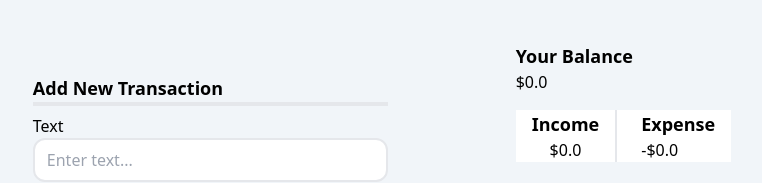
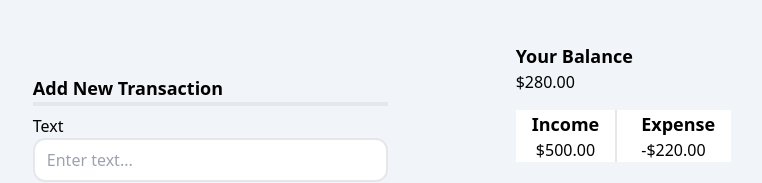
Before and after one commit to bisre1921/React-Expense-Tracker, a React (Vite) app: page / in a window 1280 px wide. Shown: the part 212-395 px from the top of the page, without its empty margins (258-1020 px from the left). Built offline with nearby package versions, Linux system fonts and the light colour scheme.

Commit message:
Refactor balance , income and ecpense using state transactions

```diff
--- a/src/Components/Balance.jsx
+++ b/src/Components/Balance.jsx
@@ -1,8 +1,14 @@
+import React , {useContext} from "react";
+import {GlobalContext} from "../Context/GlobalState";
+
 const Balance = () => {
+  const {transactions} = useContext(GlobalContext);
+  const amounts = transactions.map(transaction => transaction.amount);
+  const total = amounts.reduce((acc , item) => (acc += item) , 0).toFixed(2);
   return (
     <div className="flex flex-col ">
         <h3 className="text-lg font-semibold">Your Balance</h3>
-        <h1>$0.0</h1>
+        <h1>${total}</h1>
     </div>
   )
 }
--- a/src/Components/IncomeAndExpense.jsx
+++ b/src/Components/IncomeAndExpense.jsx
@@ -1,13 +1,20 @@
+import React , {useContext} from "react";
+import {GlobalContext} from "../Context/GlobalState";
+
 const IncomeAndExpense = () => {
+  const {transactions} = useContext(GlobalContext);
+  const amounts = transactions.map(transaction => transaction.amount);
+  const income = amounts.filter(item => item > 0).reduce((acc , item) => (acc += item) , 0).toFixed(2);
+  const expense = (amounts.filter(item => item < 0).reduce((acc , item) => (acc += item) , 0) * -1).toFixed(2);
   return (
     <div className="flex gap-6 bg-white px-4 my-4">
         <div className="flex flex-col text-center pr-4 border-r-2">
             <h4 className="text-lg font-semibold">Income</h4>
-            <p>$0.0</p>
+            <p>${income}</p>
         </div>
         <div>
             <h4 className="text-lg font-semibold">Expense</h4>
-            <p>-$0.0</p>
+            <p>-${expense}</p>
         </div>
     </div>
   )
--- a/src/Components/Transactions.jsx
+++ b/src/Components/Transactions.jsx
@@ -1,7 +1,9 @@
-import React, { useState } from 'react';
+//import React, { useState , useContext } from 'react';
 import { MdDelete } from "react-icons/md";
 
 const Transactions = ({transaction}) => {
+
+
   const sign = transaction.amount < 0 ? "-" : "+";
   return (
     <div>
--- a/src/Context/AppReducer.jsx
+++ b/src/Context/AppReducer.jsx
@@ -1,5 +1,9 @@
 export default (state , action) => {
     switch(action.type) {
+        // case "DELETE_TRANSACTION" :
+        //     return {
+        //         ...state , transactions: state.trnasactions.filter(transaction => transaction.id != payload)
+        //     }
         default :
             return state;
     }
--- a/src/Context/GlobalState.jsx
+++ b/src/Context/GlobalState.jsx
@@ -14,9 +14,17 @@
 
 export const GlobalProvider = ({children}) => {
     const [state , dispatch] = useReducer(AppReducer , intialState);
+
+    // function deleteTransaction(id) {
+    //     dispatch({
+    //         type: "DELETE_TRANSACTION" ,
+    //         payload : id
+    //     });
+    // }
     return (
         <GlobalContext.Provider value={{
-            transactions: state.transactions
+            transactions: state.transactions ,
+            //deleteTransaction
         }}>
             {children}
          </GlobalContext.Provider>
```
